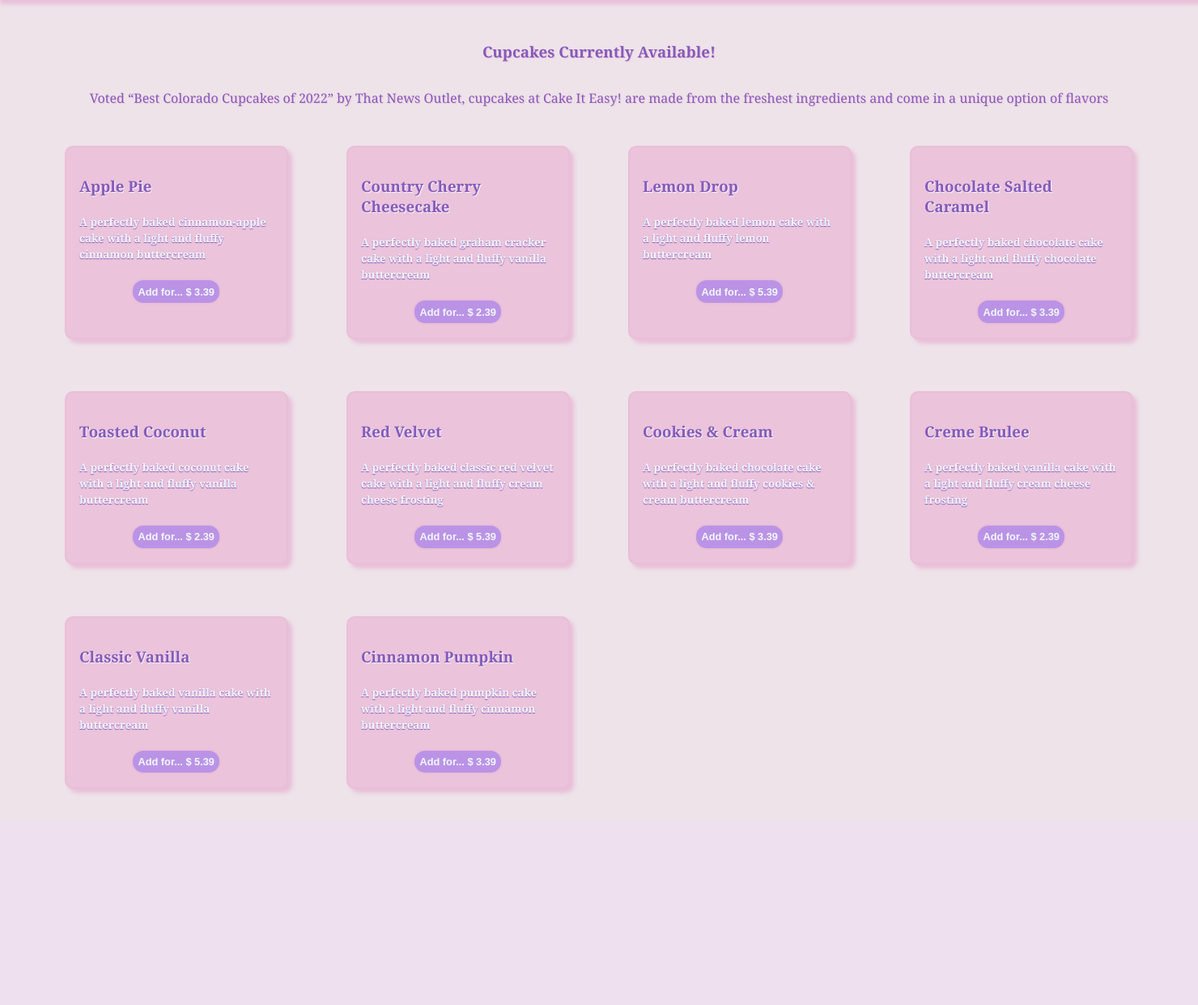
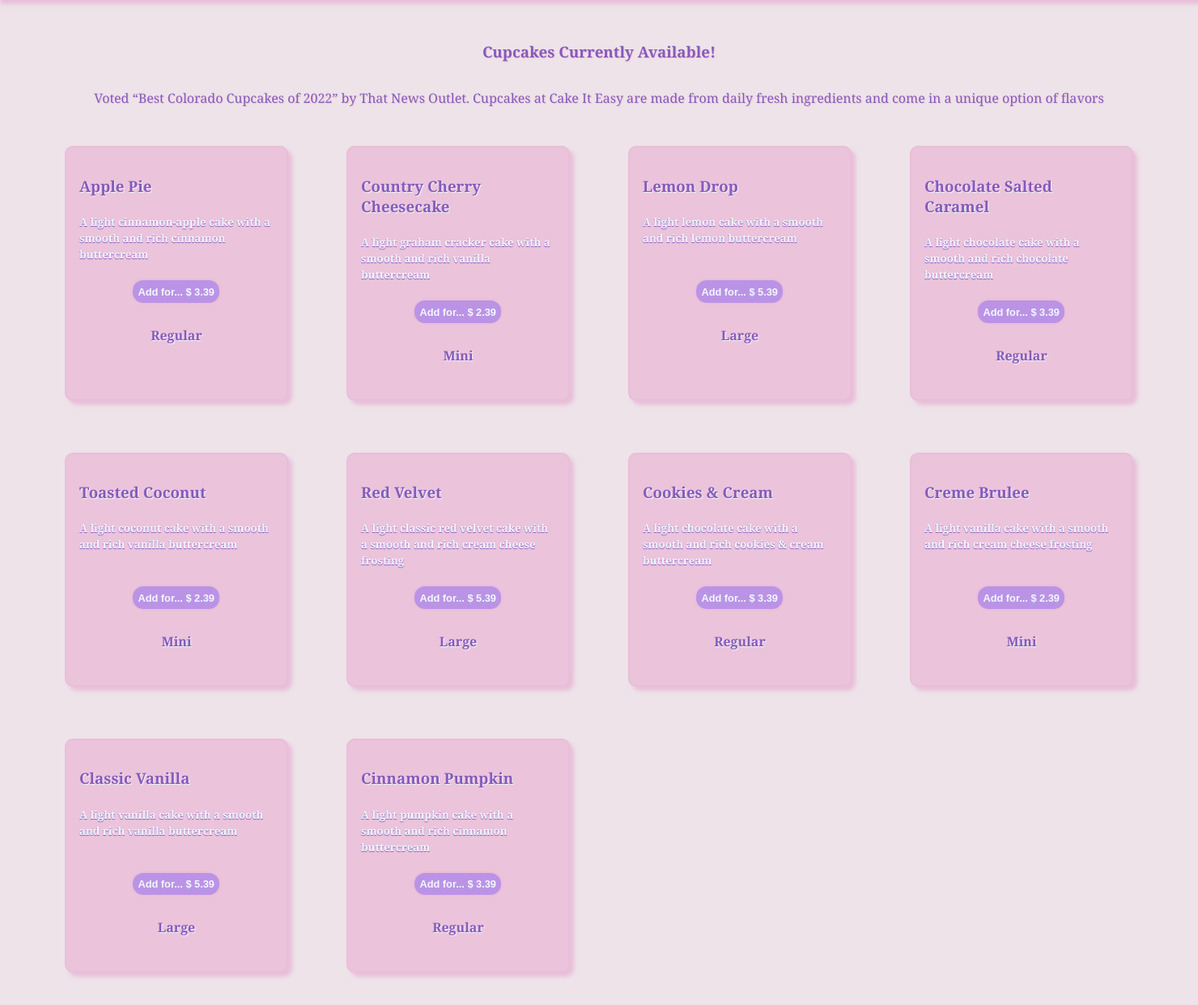
Before and after one commit to Northermata2387/F28-Python-Unit-02, a Flask app: page / in a window 1480 px wide. Shown: the part 160-1401 px from the top of the page at 81% size. Before the commit the page ends 1140 px from the top, so only its background shows below. Run offline with Flask 2, Linux system fonts and the light colour scheme.

Commit message:
added a size feature to each cake card

```diff
--- a/starter/static/index.css
+++ b/starter/static/index.css
@@ -133,12 +133,19 @@ a:hover {
 
 .price-and-btn {
     display: flex;
-    flex-direction: row;
+    flex-direction: column;
 }
 
 .a-ref-btn {
     padding-top: 1rem;
     padding-left: 1rem;
+}
+
+.size {
+    text-align: center;
+    font-size: 1rem;
+    color: hsl(268, 41%, 54%);
+    text-shadow: 1px 1px 1px hsl(208, 100%, 97%);
 }
 
 .table-column-names {
--- a/starter/templates/index.html
+++ b/starter/templates/index.html
@@ -26,7 +26,7 @@
     <main>
         <div class="header-sub-text">
           <h3>Cupcakes Currently Available!</h3>
-          <p>Voted “Best Colorado Cupcakes of 2022” by That News Outlet, cupcakes at Cake It Easy! are made from the freshest ingredients and come in a unique option of flavors</p>
+          <p>Voted “Best Colorado Cupcakes of 2022” by That News Outlet. Cupcakes at Cake It Easy are made from daily fresh ingredients and come in a unique option of flavors</p>
         </div>
         <div class="all-product-boxes">
             {% for cupcake in cupcakes %}
@@ -35,12 +35,15 @@
                         <h3>{{ cupcake["name"] }}</h3>
                     </a>
                     <div class="indv-cake-script">
-                        <h5>A perfectly baked {{ cupcake["flavor"] }} with a light and fluffy {{ cupcake["frosting"] }}</h4>
+                        <h5>A light {{ cupcake["flavor"] }} with a smooth and rich {{ cupcake["frosting"] }}</h4>
                     </div>
                     <div class="price-and-btn">
                       <a class="a-ref-btn" href="{{ url_for('add_cupcake', name=cupcake['name']) }}">
                           <button class="add-to-cart-btn">Add for... $ {{ cupcake["price"] }}</button>
                       </a>
+                      <div>
+                        <h5 class="size">{{ cupcake["size"] }}</h5>
+                      </div>
                     </div>
                 </div>
             {% endfor %}
--- a/starter/templates/individual-cupcake.html
+++ b/starter/templates/individual-cupcake.html
@@ -41,6 +41,9 @@
             Add for... $ {{ cupcake["price"] }}
           </button>
         </a>
+        <div>
+          <h5 class="size">{{ cupcake["size"] }}</h5>
+        </div>
       </div>
     </main>
   </body>
```
